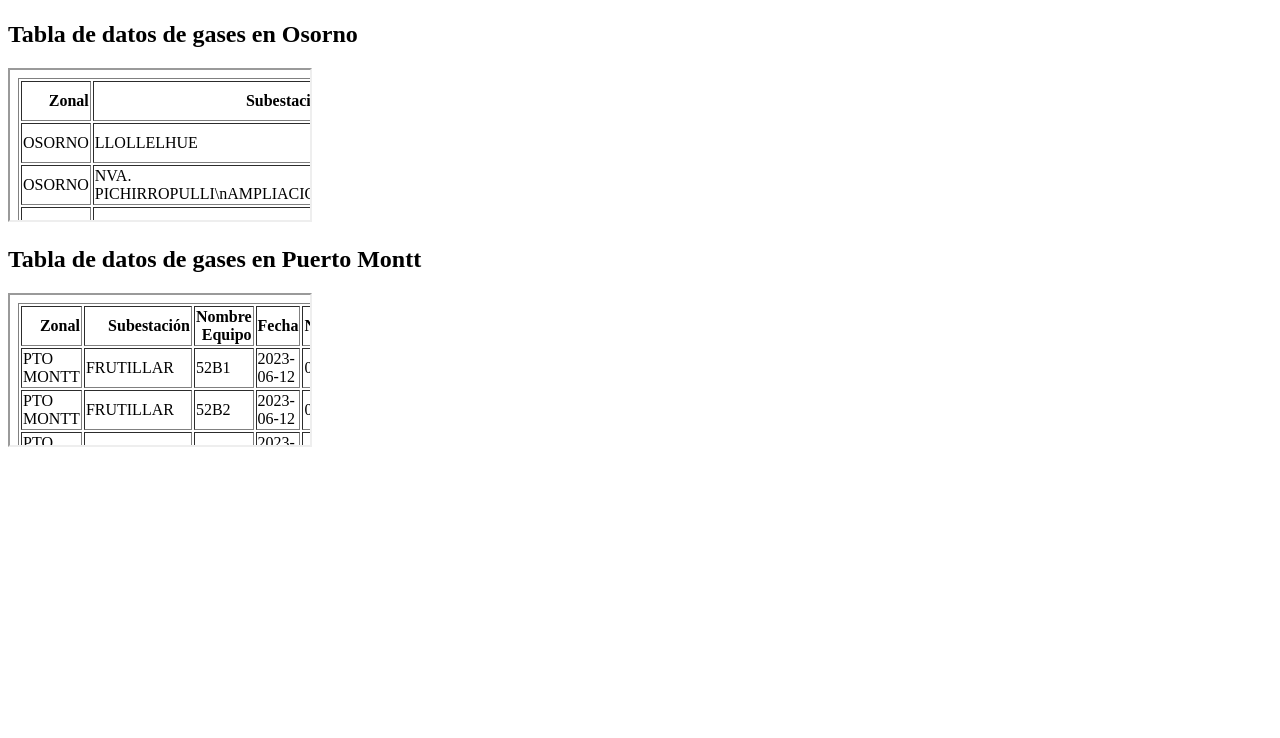
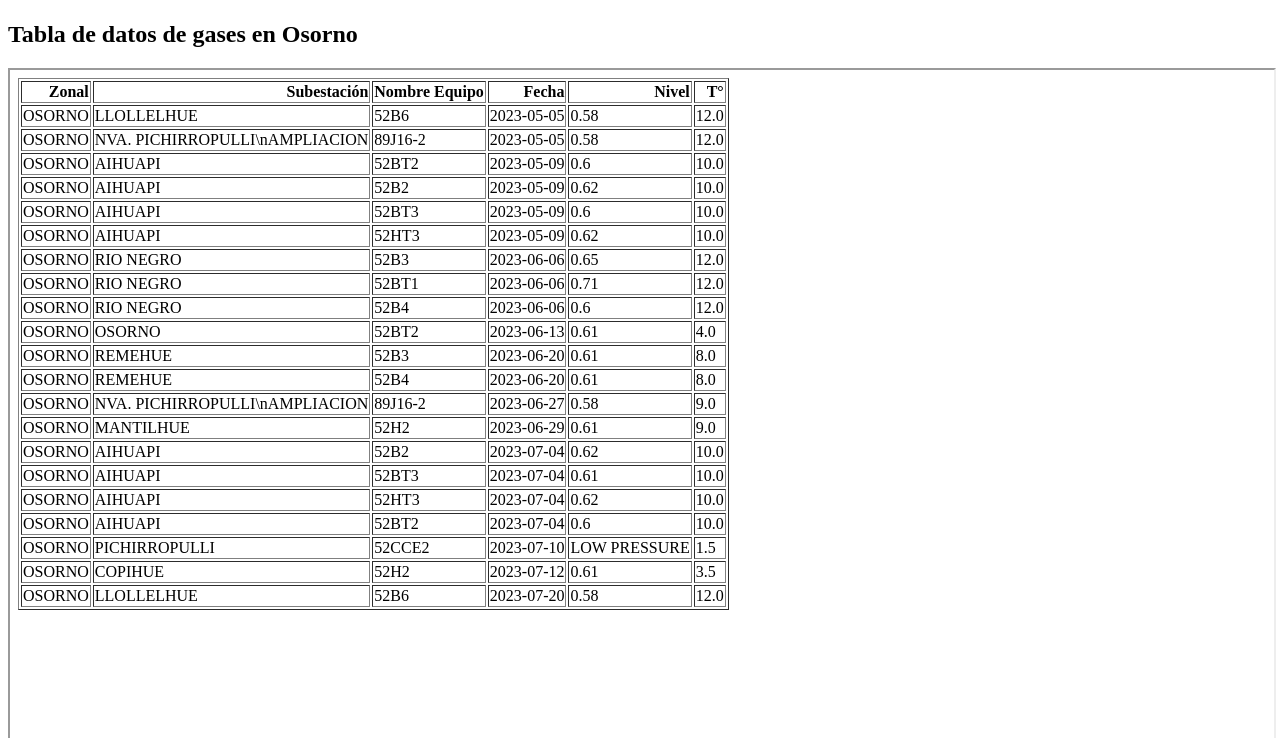
Before and after one commit to Avokado-byte/webpage, a plain HTML site: page gases.html in a window 1280 px wide. Shown: the part 1482-2220 px from the top of the page. Before the commit the page ends 1941 px from the top, so only its background shows below. Drawn offline with Linux system fonts and the light colour scheme.

Commit message:
Update gases.html

```diff
--- a/gases.html
+++ b/gases.html
@@ -13,8 +13,8 @@
     <h2>Temperaturas de gases (Puerto Montt)</h2>
     <iframe src="graphs/tgpto.html" width="800" height="600"></iframe>
     <h2>Tabla de datos de gases en Osorno</h2>
-    <iframe src="graphs/Osorno3.html"></iframe>
+    <iframe src="graphs/Osorno3.html" width="100%" height="800"></iframe>
     <h2>Tabla de datos de gases en Puerto Montt</h2>
-    <iframe src="graphs/Puerto3.html"></iframe>
+    <iframe src="graphs/Puerto3.html" width="100%" height="800"></iframe>
 </body>
 </html>
```
